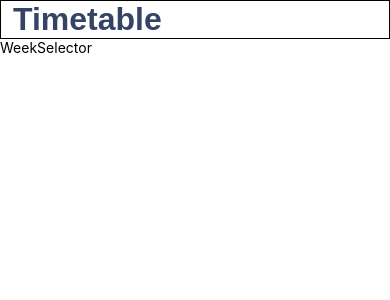
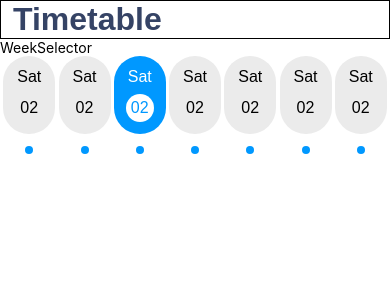
Before and after one commit to suryapatnaik/schoolTimeTable, a React Native app: screen / in a window 390 px wide. Shown: the top 300 px of the page. Built offline with nearby package versions, Linux system fonts and the light colour scheme.

Commit message:
Added day card

```diff
--- a/App.tsx
+++ b/App.tsx
@@ -1,12 +1,18 @@
 import React from 'react';
 
-import {SafeAreaView} from 'react-native';
+import {FlatList, SafeAreaView, View} from 'react-native';
 import TimeTable from './src/screens/TimeTable/TimeTable.view';
+import DayCard from './src/components/Card/DayCard/DayCard';
 
 const App: React.FC = () => {
   return (
     <SafeAreaView>
       <TimeTable />
+      <View style={{flexDirection: 'row', justifyContent: 'space-evenly'}}>
+        {[1, 2, 3, 5, 6, 7, 8].map(itm => (
+          <DayCard date={new Date()} isSelected={itm === 3} />
+        ))}
+      </View>
     </SafeAreaView>
   );
 };
--- a/src/components/Button/Button.types.ts
+++ b/src/components/Button/Button.types.ts
@@ -1,4 +1,5 @@
 import {ButtonProps} from 'react-native';
+import {TextProps} from '../Text/Text.types';
 
 export enum ButtonVariants {
   filled = 'filled',
@@ -7,4 +8,5 @@ export enum ButtonVariants {
 
 export interface ButtonComponentProps extends ButtonProps {
   variant: ButtonVariants;
+  textProps: TextProps;
 }
--- /dev/null
+++ b/src/components/Card/DayCard/DayCard.styles.ts
@@ -0,0 +1,47 @@
+import {StyleSheet} from 'react-native';
+import COLORS from '../../../constants/colors';
+
+const styles = StyleSheet.create({
+  main: {
+    flexDirection: 'column',
+    justifyContent: 'center',
+    alignItems: 'center',
+  },
+  container: {
+    alignItems: 'center',
+    backgroundColor: COLORS.grey,
+    padding: 12,
+    borderRadius: 48,
+  },
+  selectedContainer: {
+    alignItems: 'center',
+    backgroundColor: COLORS.primaryBlue,
+    padding: 12,
+    borderRadius: 48,
+  },
+  dayContainer: {
+    width: 28,
+    height: 28,
+    justifyContent: 'center',
+    alignItems: 'center',
+    marginTop: 8,
+  },
+  selectedDayContainer: {
+    backgroundColor: COLORS.white,
+    borderRadius: 80,
+    width: 28,
+    height: 28,
+    justifyContent: 'center',
+    alignItems: 'center',
+    marginTop: 8,
+  },
+  marker: {
+    borderRadius: 8,
+    width: 8,
+    height: 8,
+    marginTop: 12,
+    backgroundColor: COLORS.primaryBlue,
+  },
+});
+
+export default styles;
--- /dev/null
+++ b/src/components/Card/DayCard/DayCard.tsx
@@ -0,0 +1,42 @@
+import React from 'react';
+import {TouchableOpacity, View} from 'react-native';
+import Text, {TextVariants} from '../../Text/Text.view';
+import {DayCardProps} from './DayCard.types';
+import moment from 'moment';
+import styles from './DayCard.styles';
+import COLORS from '../../../constants/colors';
+
+const DayCard = (props: DayCardProps) => {
+  const isTodaysDate = moment(props.date).isSame(moment(), 'day');
+  return (
+    <TouchableOpacity onPress={props.onPress}>
+      <View style={styles.main}>
+        <View
+          style={
+            props.isSelected ? styles.selectedContainer : styles.container
+          }>
+          <Text
+            variant={TextVariants.Header3}
+            color={props.isSelected ? COLORS.white : COLORS.black}>
+            {moment(props.date).format('ddd')}
+          </Text>
+          <View
+            style={
+              props.isSelected
+                ? styles.selectedDayContainer
+                : styles.dayContainer
+            }>
+            <Text
+              variant={TextVariants.Header3}
+              color={props.isSelected ? COLORS.primaryBlue : COLORS.black}>
+              {moment(props.date).format('DD')}
+            </Text>
+          </View>
+        </View>
+        {isTodaysDate ? <View style={styles.marker} /> : null}
+      </View>
+    </TouchableOpacity>
+  );
+};
+
+export default DayCard;
--- /dev/null
+++ b/src/components/Card/DayCard/DayCard.types.ts
@@ -0,0 +1,5 @@
+export interface DayCardProps {
+  isSelected: boolean;
+  date: Date;
+  onPress: () => void;
+}
--- a/src/constants/colors.ts
+++ b/src/constants/colors.ts
@@ -2,6 +2,8 @@ enum COLORS {
   primaryBlue = '#0098ff',
   white = '#fff',
   darkBlue = '#354365',
+  grey = '#ebebeb',
+  black = '#000',
 }
 
 export default COLORS;
```
Also changed, not shown: src/components/Button/Button.view.tsx (+6 -2 lines).
